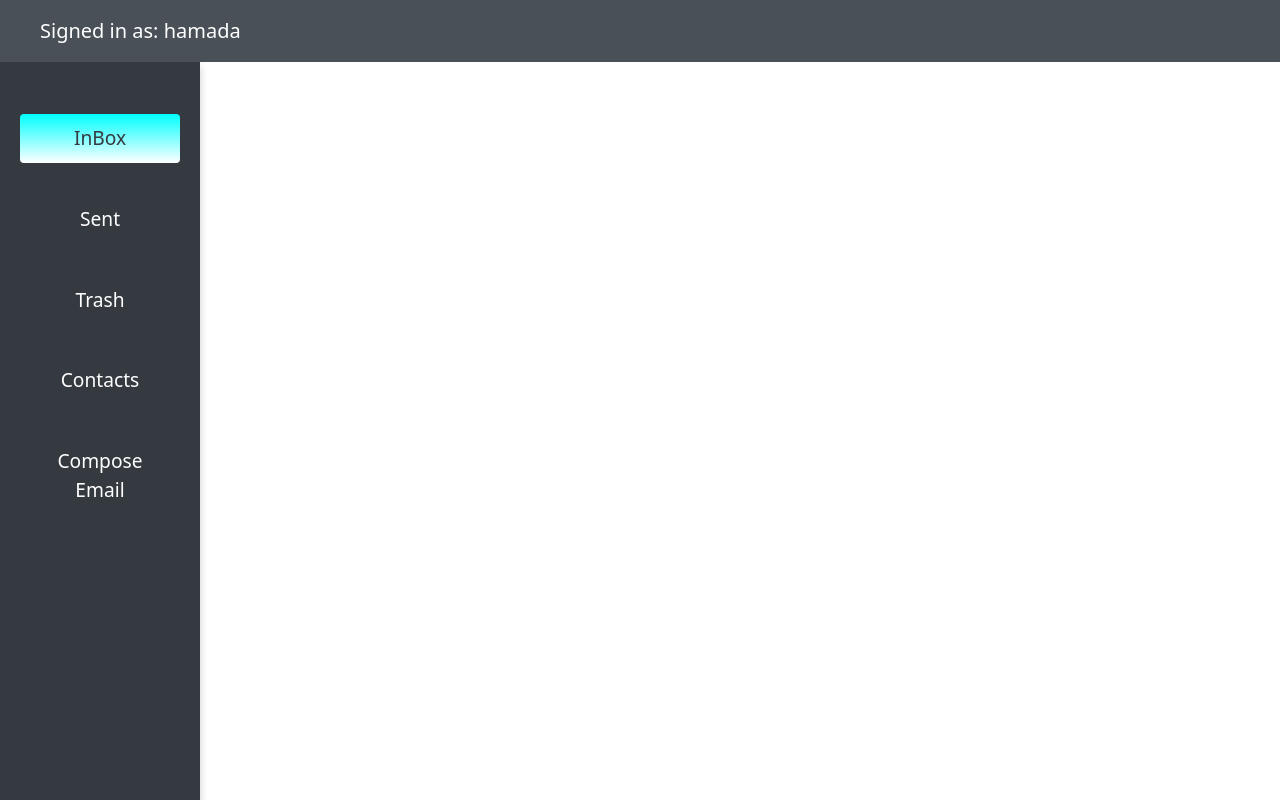
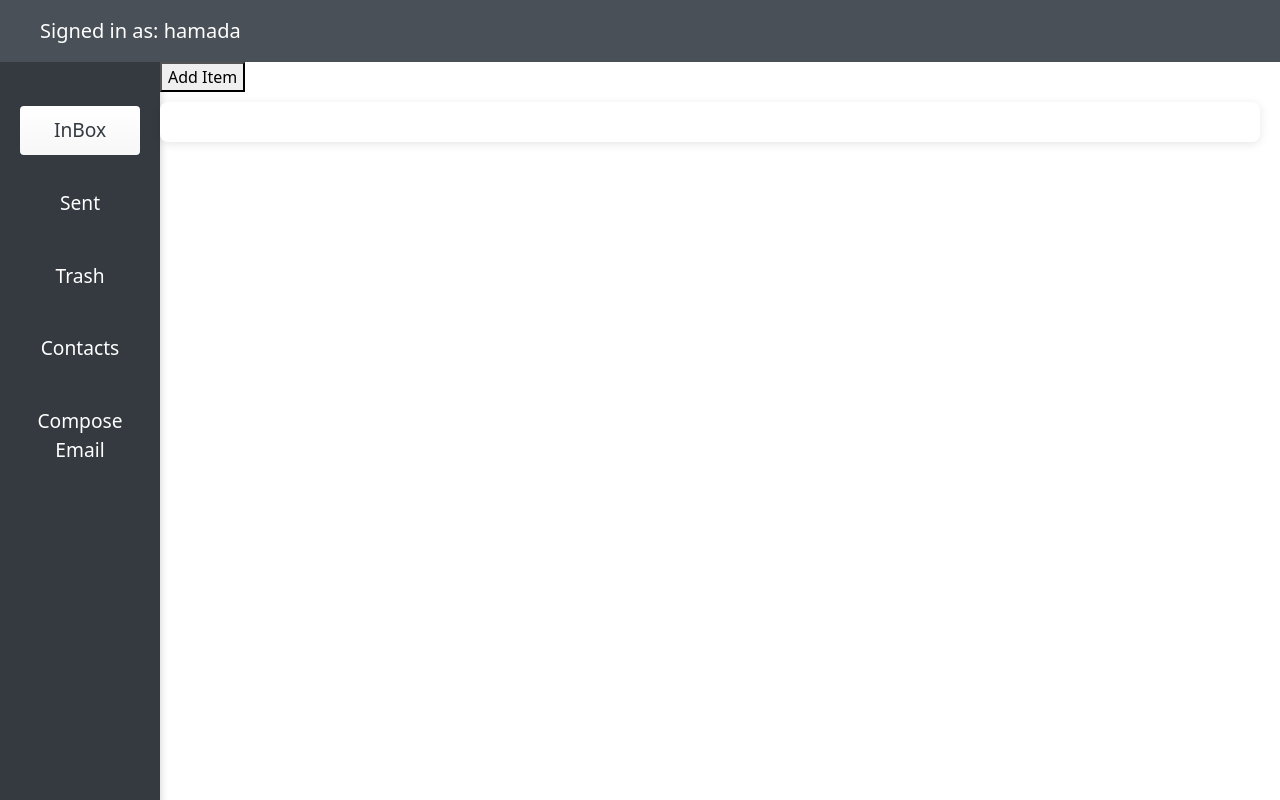
Before and after one commit to EngineerHema/Mail-project, a React (Create React App) app in the folder front-end/: page /myInbox in a window 1280 px wide. Shown: the top 800 px of the page. Built offline with nearby package versions, Linux system fonts and the light colour scheme.

Commit message:
Scrollable container and base cards added

```diff
--- /dev/null
+++ b/front-end/src/Card.js
@@ -0,0 +1,28 @@
+import Card from 'react-bootstrap/Card';
+import "./card.css"
+
+
+function card() {
+  return (
+    <>
+
+<div className="card-container">
+
+      <Card className = "hamdoon" border="warning" style={{ width: '18rem' }} >
+        <Card.Header>Header</Card.Header>
+        <Card.Body>
+          <Card.Title>Warning Card Title</Card.Title>
+          <Card.Text>
+            Some quick example text to build on the card title and make up the
+            bulk of the card's content.
+          </Card.Text>
+        </Card.Body>
+      </Card>
+      <br />
+
+ </div>
+</>
+  );
+}
+
+export default card;
--- /dev/null
+++ b/front-end/src/ScrollableContainer.js
@@ -0,0 +1,32 @@
+import React, { useState } from 'react';
+import './Scrollablecontainer.css'; // Import the CSS file
+import BorderExample from './Card';
+
+const ScrollableContainer = () => {
+  const [items, setItems] = useState([]);
+
+  const addItem = () => {
+    const newItem = {
+      id: items.length + 1,
+      content: `Item ${items.length + 1}`,
+    };
+    setItems((prevItems) => [...prevItems, newItem]);
+  };
+
+  return (
+    <div>
+      <button onClick={addItem} style={{ marginBottom: '10px' }}>
+        Add Item
+      </button>
+      <div className="scrollable-container">
+        {items.map((item) => (
+          <div key={item.id} className="scrollable-item">
+            <BorderExample/>
+          </div>
+        ))}
+      </div>
+    </div>
+  );
+};
+
+export default ScrollableContainer;
--- /dev/null
+++ b/front-end/src/Scrollablecontainer.css
@@ -0,0 +1,26 @@
+.scrollable-container {
+    width: 100%;
+    width: 1100px;
+    margin-right: 20px;
+    padding: 20px;
+    background-color: #fff;
+    border-radius: 8px;
+    box-shadow: 0 2px 10px rgba(0, 0, 0, 0.1);
+    font-family: 'Arial', sans-serif;
+    border: 5px;
+    border-color: black
+  }
+
+  .scrollable-item {
+    padding: 10px;
+    margin: 5px 0;
+    background-color: #e6e6e6;
+    border-radius: 4px;
+    border: 1px solid #ddd;
+  }
+
+.scrollable_flex {
+    display: flex;
+    justify-content: space-between; /* Adjust spacing between the elements */
+    align-items: stretch; /* Ensure elements align evenly vertically */
+}
--- /dev/null
+++ b/front-end/src/card.css
@@ -0,0 +1,11 @@
+.card-container{
+    width:100%;
+}
+
+
+.hamdoon{
+    background-color: rgb(207, 37, 37);
+    width:100% !important;
+    box-sizing: border-box; /* Include padding and border in the card width */
+
+}
--- a/front-end/src/inbox.js
+++ b/front-end/src/inbox.js
@@ -1,10 +1,17 @@
 import SideBar from "./Bars/SideBar";
 import NavBar from "./Bars/NavBar";
+import ScrollableContainer from './ScrollableContainer';
+import './Scrollablecontainer.css';
+
 function Inbox() {
     return (
      <div>
+
         <NavBar></NavBar>
+        <div className="scrollable_flex">
         <SideBar></SideBar>
+        <ScrollableContainer/>
+      </div>
      </div>
     );
   }
--- a/front-end/src/style/EmailForm.css
+++ b/front-end/src/style/EmailForm.css
@@ -1,6 +1,6 @@
 .email-form {
   width: 100%;
-  max-width: 600px;
+  max-width: 1000px;
   margin: 20px auto;
   padding: 20px;
   background-color: #fff;
--- a/front-end/src/style/SideBar.css
+++ b/front-end/src/style/SideBar.css
@@ -1,6 +1,8 @@
 .SideBarAll {
     width: 200px; /* Increased width for better usability */
-    height: 100vh; /* Full height */
+    height: 100%; /* Full height */
+    height: 120vh; /* Full height */
+
     background-color: #343a40; /* Dark Bootstrap color */
     color: white;
     display: flex;
@@ -27,11 +29,11 @@
 
   .nav-item:hover {
     background-color: #495057; /* Slightly lighter gray */
-    color: #ffc107; /* Gold hover color */
+    color: #007bff; /* Gold hover color */
   }
 
   .nav-item.active {
-    background-image: linear-gradient(to bottom, rgb(0, 255, 255), rgb(255, 255, 255));/* Gold active link */
+    background-image: linear-gradient(to bottom, #ffffff, rgb(247, 247, 247));/* Gold active link */
     color: #343a40; /* Dark text for contrast */
 
   }
```
